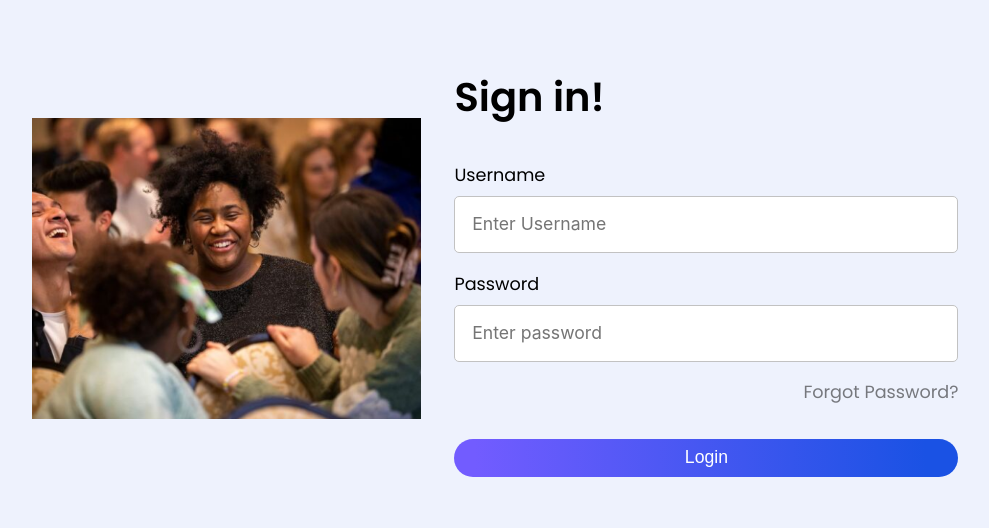
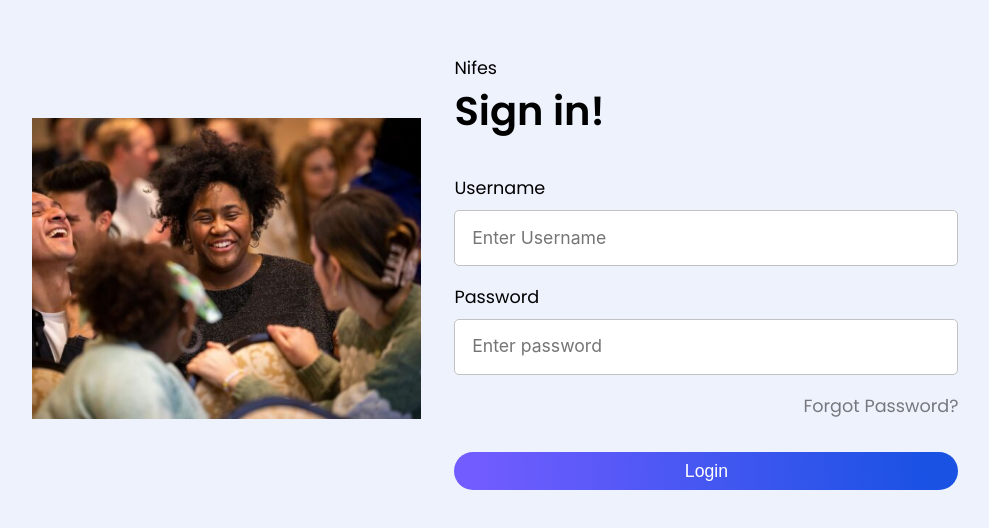
Before and after one commit to Jossy1238/nifes, a React (Vite) app: page /signin in a window 1280 px wide. Shown: the part 128-656 px from the top of the page, without its empty margins (128-1117 px from the left). Built offline with nearby package versions, Linux system fonts and the light colour scheme.

Commit message:
Pushed changes

```diff
--- a/src/pages/Login.jsx
+++ b/src/pages/Login.jsx
@@ -45,6 +45,7 @@ function Login(props) {
                     <img src="/hero.png" alt="" className='' />
                 </div>
                 <form onSubmit={handleLogin} className='flex-1 p-2 login__form'>
+                    <NavLink to="/" className="mb-1">Nifes</NavLink>
                     <h1 className='text-4xl font-600 mb-2'>Sign in!</h1>
                     {message && <div className='border label__error mb-1'>{message}</div>}
                     <div className="form__group">
```
